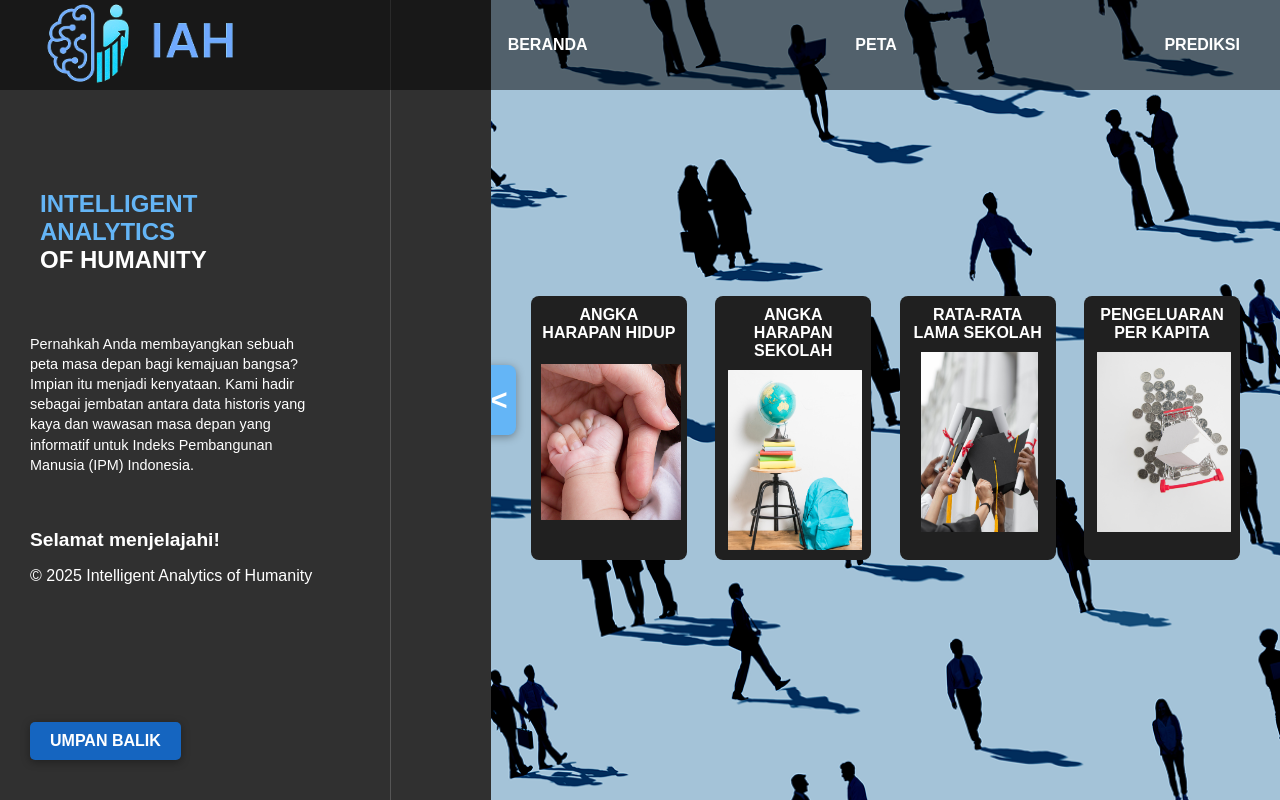
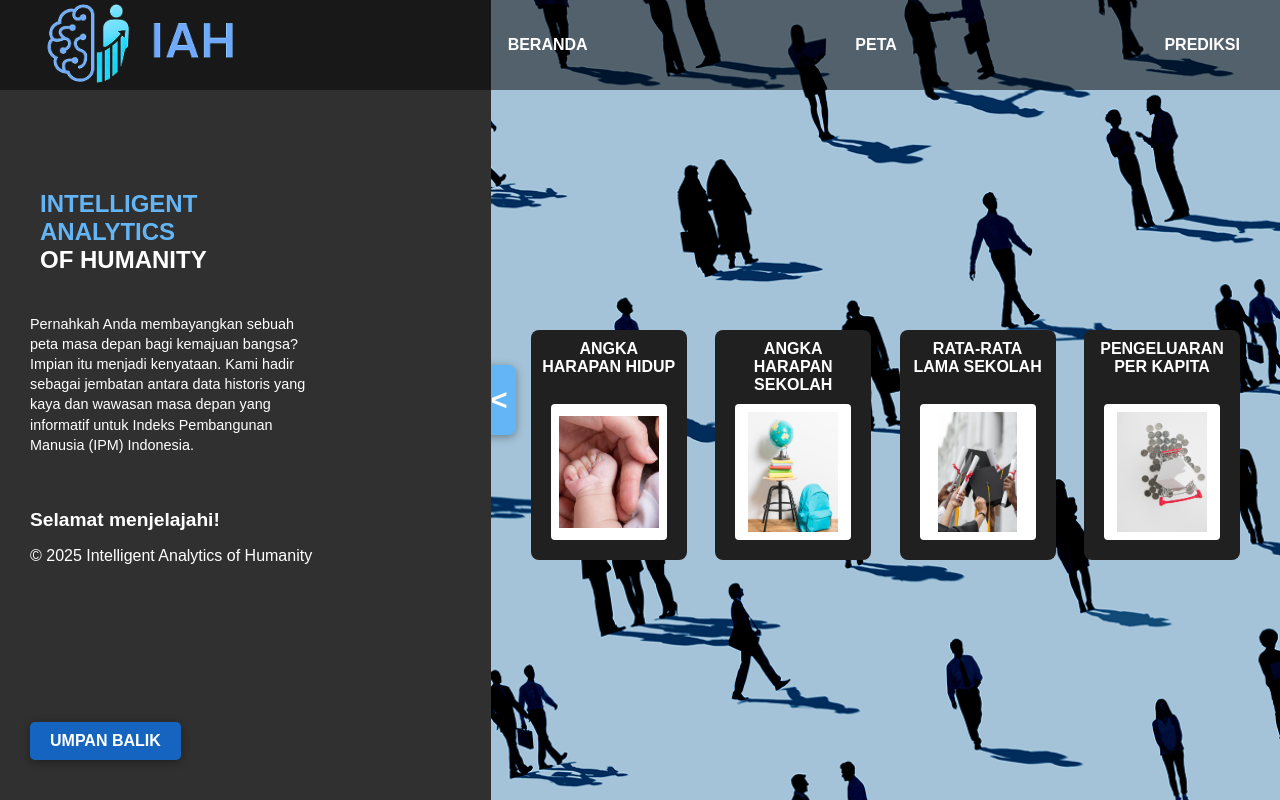
Before and after one commit to bistiana29/IAH-VISION, a React (Vite) app in the folder frontend/: page / in a window 1280 px wide. Built offline with nearby package versions, Linux system fonts and the light colour scheme.

Commit message:
update frontend & backend

```diff
--- a/frontend/src/pages/index.jsx
+++ b/frontend/src/pages/index.jsx
@@ -4,9 +4,16 @@ import { useNavigate } from "react-router-dom";
 import bgLanding from "../elements/bg_landingpage.png"; // background image (silhouette people)
 import logo from "../elements/logo.png";
 
+// Tambahkan import untuk ikon-ikon card
+import iconAHH from "../elements/icon_ahh.png";
+import iconAHS from "../elements/icon_ahs.png";
+import iconRLS from "../elements/icon_rls.png";
+import iconPPK from "../elements/icon_ppk.png";
+
 export default function LandingPage() {
   const navigate = useNavigate();  // Using navigate hook for programmatic routing
 
+  console.log("iconAHH path:", iconAHH);
   return (
     <div className="landing-page">
       <aside className="sidebar">
@@ -35,16 +42,12 @@ export default function LandingPage() {
 
       <main className="main-content" style={{ backgroundImage: `url(${bgLanding})` }}>
         <nav className="top-nav">
-          {/* Logo di kiri atas */}
           <img src={logo} alt="IAH Logo" className="nav-logo" />
-
-          {/* Links for the pages, navbar items can remain */}
           <a href="/" className="nav-link">BERANDA</a>
           <a href="/peta" className="nav-link">PETA</a>
           <a href="/prediksi" className="nav-link">PREDIKSI</a>
         </nav>
 
-        {/* Tombol swipe kiri */}
         <button
           className="btn-swipe-left"
           onClick={() => navigate("/ipm")}
@@ -52,23 +55,22 @@ export default function LandingPage() {
           &lt;&lt;
         </button>
 
-        {/* Empat kartu data di bagian bawah main */}
         <section className="data-cards">
           <div className="card" onClick={() => navigate("/ahh")}>
             <h3>ANGKA HARAPAN HIDUP</h3>
-            <img src="/src/elements/icon_ahh.png" alt="Angka Harapan Hidup" />
+            <img src={iconAHH} alt="Angka Harapan Hidup" />
           </div>
           <div className="card" onClick={() => navigate("/ahs")}>
             <h3>ANGKA HARAPAN SEKOLAH</h3>
-            <img src="/src/elements/icon_ahs.png" alt="Angka Harapan Sekolah" />
+            <img src={iconAHS} alt="Angka Harapan Sekolah" />
           </div>
           <div className="card" onClick={() => navigate("/rls")}>
             <h3>RATA-RATA LAMA SEKOLAH</h3>
-            <img src="/src/elements/icon_rls.png" alt="Rata-rata Lama Sekolah" />
+            <img src={iconRLS} alt="Rata-rata Lama Sekolah" />
           </div>
           <div className="card" onClick={() => navigate("/ppk")}>
             <h3>PENGELUARAN PER KAPITA</h3>
-            <img src="/src/elements/icon_ppk.png" alt="Pengeluaran Per Kapita" />
+            <img src={iconPPK} alt="Pengeluaran Per Kapita" />
           </div>
         </section>
       </main>
--- a/frontend/src/pages/umpan_balik.jsx
+++ b/frontend/src/pages/umpan_balik.jsx
@@ -12,10 +12,16 @@ import {
 export default function UmpanBalik() {
   const navigate = useNavigate();
 
-  const [form, setForm] = useState({ name: "", email: "", message: "" });
+  const [form, setForm] = useState({
+    name: "",
+    email: "",
+    message: "",
+  });
+
   const [loading, setLoading] = useState(false);
   const [success, setSuccess] = useState(false);
   const [error, setError] = useState("");
+  const [responseMsg, setResponseMsg] = useState("");
 
   const handleChange = (e) => {
     setForm({ ...form, [e.target.name]: e.target.value });
@@ -25,17 +31,35 @@ export default function UmpanBalik() {
     e.preventDefault();
     setLoading(true);
     setError("");
+    setSuccess(false);
+    setResponseMsg("");
+
+    const payload = {
+      nama: form.name,
+      email: form.email,
+      umpan_balik: form.message,
+    };
+
     try {
-      const res = await fetch("https://your-backend-api.com/api/feedback", {
+      const res = await fetch("http://localhost:8000/api/umpan-balik", {
         method: "POST",
-        headers: { "Content-Type": "application/json" },
-        body: JSON.stringify(form),
+        headers: {
+          "Content-Type": "application/json",
+        },
+        body: JSON.stringify(payload),
       });
-      if (!res.ok) throw new Error("Gagal mengirim umpan balik");
+
+      const data = await res.json();
+
+      if (!res.ok) {
+        throw new Error(data.detail || "Gagal mengirim umpan balik");
+      }
+
       setSuccess(true);
+      setResponseMsg(data.message || "Umpan balik berhasil dikirim.");
       setForm({ name: "", email: "", message: "" });
     } catch (err) {
-      setError(err.message || "Terjadi kesalahan");
+      setError(err.message || "Terjadi kesalahan.");
     } finally {
       setLoading(false);
     }
@@ -67,7 +91,7 @@ export default function UmpanBalik() {
 
       {success && (
         <Alert severity="success" sx={{ mb: 2 }}>
-          Terima kasih atas umpan balik Anda!
+          {responseMsg}
         </Alert>
       )}
 
--- a/frontend/src/style.css
+++ b/frontend/src/style.css
@@ -23,6 +23,9 @@ body, html, #root {
   width: 100vw;
   min-height: 100vh;
   overflow-x: hidden;
+  margin: 0;
+  padding: 0;
+  border: none;
 }
 
 /* SIDEBAR */
@@ -33,7 +36,9 @@ body, html, #root {
   box-sizing: border-box;
   display: flex;
   flex-direction: column;
-  border-right: 1px solid #555;
+  border-right: none;
+  outline: none;
+  overflow: hidden;
   color: white;
   position: relative;
   min-height: 100vh;
@@ -80,7 +85,7 @@ body, html, #root {
 
 /* Deskripsi dan sambutan */
 .description {
-  margin-top: 20px;
+  margin-top: 0px;
   font-weight: 400;
   font-size: 0.9rem;
   line-height: 1.4;
@@ -217,7 +222,7 @@ body, html, #root {
   box-sizing: border-box;
   text-align: center;
   border-radius: 8px;
-  min-height: 180px; /* Contoh, supaya semua kartu minimal tinggi sama */
+  min-height: 220px; /* Contoh, supaya semua kartu minimal tinggi sama */
   display: flex;
   flex-direction: column;
   align-items: center;
@@ -232,13 +237,20 @@ body, html, #root {
 }
 
 .card img {
-  width: 140px;
-  height: 180px;
-  object-fit: contain; /* atau cover, tergantung mau gimana tampilannya */
-  margin: 0 auto;    /* supaya gambar berada di tengah */
+  width: 100px;              /* ubah ke ukuran lebih kecil jika terlalu besar */
+  height: 120px;
+  object-fit: contain;       /* agar isi tetap proporsional */
+  margin-bottom: 10px;
+  margin-top: auto;
+  margin-left: auto;
+  margin-right: auto;
   display: block;
   border-radius: 4px;
+  background-color: white;   /* beri latar netral jika PNG transparan */
+  padding: 8px;              /* beri padding agar tidak terlalu mepet */
+  box-sizing: content-box;   /* padding tidak mengubah ukuran */
 }
+
 
 /* Responsif opsional (tambahan) */
 @media screen and (max-width: 768px) {
```
Also changed, not shown: 1 other file (tests, documents, lock files or other folders).
